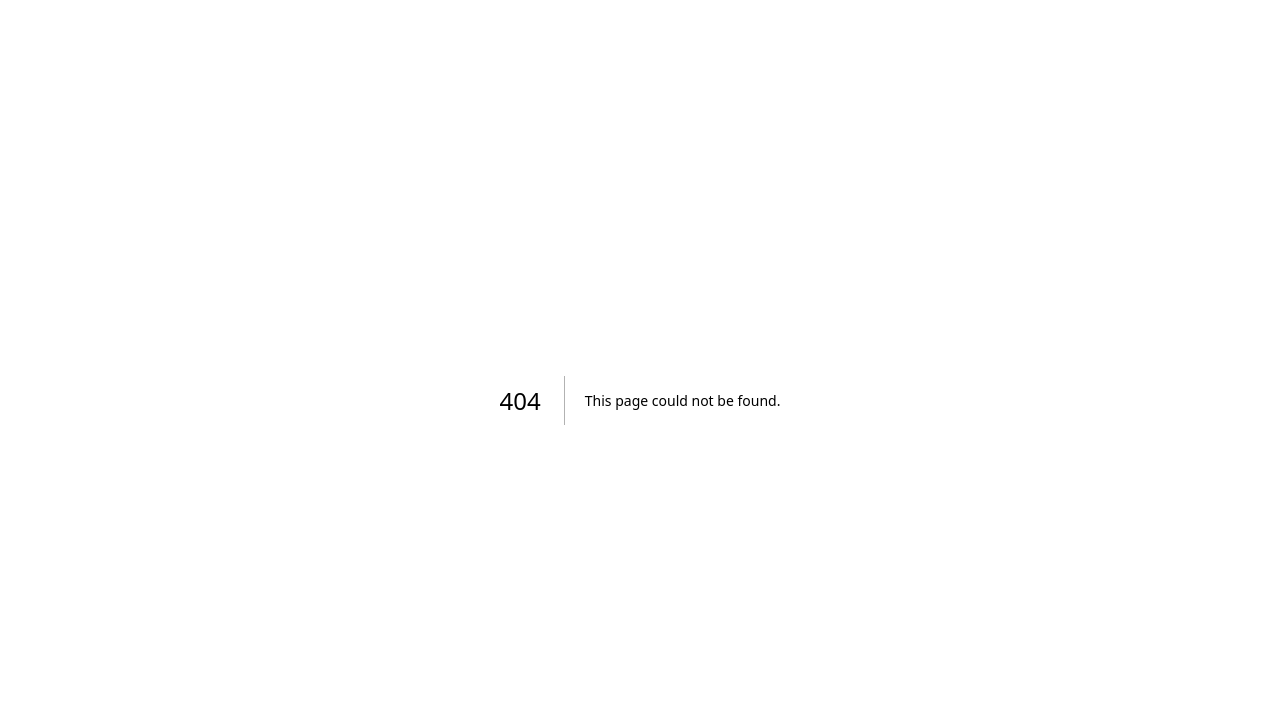
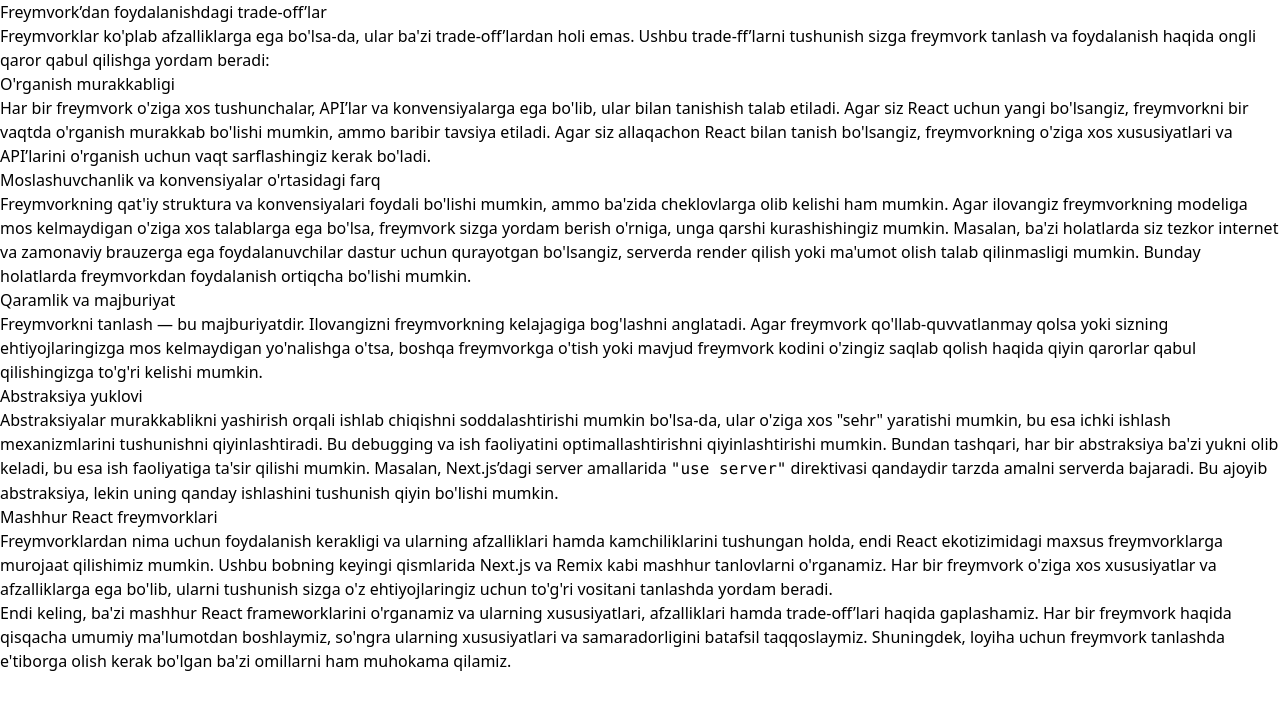
Before and after one commit to RustamovRR/webiston, a Next.js app: page /docs/react/frameworks/trade-offs-of-using-framework in a window 1280 px wide. Before the commit this address had no page. Shown: the top 710 px of the page. Built offline with nearby package versions, Linux system fonts and the light colour scheme.

Commit message:
feat: add 'trade-offs-of-using-framework' page

```diff
--- a/src/pages/docs/react/frameworks/_meta.json
+++ b/src/pages/docs/react/frameworks/_meta.json
@@ -1,4 +1,5 @@
 {
   "why-we-need-framework": "Nega bizga freymvork kerak",
-  "benefits-of-using-framework": "Freymvork’dan foydalanishning afzalliklari"
+  "benefits-of-using-framework": "Freymvork’dan foydalanishning afzalliklari",
+  "trade-offs-of-using-framework": "Freymvork’dan foydalanishdagi trade-off’lar"
 }
--- /dev/null
+++ b/src/pages/docs/react/frameworks/trade-offs-of-using-framework.mdx
@@ -0,0 +1,25 @@
+## Freymvork’dan foydalanishdagi trade-off’lar
+
+Freymvorklar ko'plab afzalliklarga ega bo'lsa-da, ular ba'zi trade-off’lardan holi emas. Ushbu trade-ff’larni tushunish sizga freymvork tanlash va foydalanish haqida ongli qaror qabul qilishga yordam beradi:
+
+
+#### O'rganish murakkabligi
+Har bir freymvork o'ziga xos tushunchalar, API’lar va konvensiyalarga ega bo'lib, ular bilan tanishish talab etiladi. Agar siz React uchun yangi bo'lsangiz, freymvorkni bir vaqtda o'rganish murakkab bo'lishi mumkin, ammo baribir tavsiya etiladi. Agar siz allaqachon React bilan tanish bo'lsangiz, freymvorkning o'ziga xos xususiyatlari va API’larini o'rganish uchun vaqt sarflashingiz kerak bo'ladi.
+
+
+#### Moslashuvchanlik va konvensiyalar o'rtasidagi farq
+Freymvorkning qat'iy struktura va konvensiyalari foydali bo'lishi mumkin, ammo ba'zida cheklovlarga olib kelishi ham mumkin. Agar ilovangiz freymvorkning modeliga mos kelmaydigan o'ziga xos talablarga ega bo'lsa, freymvork sizga yordam berish o'rniga, unga qarshi kurashishingiz mumkin. Masalan, ba'zi holatlarda siz tezkor internet va zamonaviy brauzerga ega foydalanuvchilar dastur uchun qurayotgan bo'lsangiz, serverda render qilish yoki ma'umot olish talab qilinmasligi mumkin. Bunday holatlarda freymvorkdan foydalanish ortiqcha bo'lishi mumkin.
+
+
+#### Qaramlik va majburiyat
+Freymvorkni tanlash — bu majburiyatdir. Ilovangizni freymvorkning kelajagiga bog'lashni anglatadi. Agar freymvork qo'llab-quvvatlanmay qolsa yoki sizning ehtiyojlaringizga mos kelmaydigan yo'nalishga o'tsa, boshqa freymvorkga o'tish yoki mavjud freymvork kodini o'zingiz saqlab qolish haqida qiyin qarorlar qabul qilishingizga to'g'ri kelishi mumkin.
+
+
+#### Abstraksiya yuklovi
+Abstraksiyalar murakkablikni yashirish orqali ishlab chiqishni soddalashtirishi mumkin bo'lsa-da, ular o'ziga xos "sehr" yaratishi mumkin, bu esa ichki ishlash mexanizmlarini tushunishni qiyinlashtiradi. Bu debugging va ish faoliyatini optimallashtirishni qiyinlashtirishi mumkin. Bundan tashqari, har bir abstraksiya ba'zi yukni olib keladi, bu esa ish faoliyatiga ta'sir qilishi mumkin. Masalan, Next.js’dagi server amallarida `"use server"` direktivasi qandaydir tarzda amalni serverda bajaradi. Bu ajoyib abstraksiya, lekin uning qanday ishlashini tushunish qiyin bo'lishi mumkin.
+
+
+### Mashhur React freymvorklari
+Freymvorklardan nima uchun foydalanish kerakligi va ularning afzalliklari hamda kamchiliklarini tushungan holda, endi React ekotizimidagi maxsus freymvorklarga murojaat qilishimiz mumkin. Ushbu bobning keyingi qismlarida Next.js va Remix kabi mashhur tanlovlarni o'rganamiz. Har bir freymvork o'ziga xos xususiyatlar va afzalliklarga ega bo'lib, ularni tushunish sizga o'z ehtiyojlaringiz uchun to'g'ri vositani tanlashda yordam beradi.
+
+Endi keling, ba'zi mashhur React frameworklarini o'rganamiz va ularning xususiyatlari, afzalliklari hamda trade-off’lari haqida gaplashamiz. Har bir freymvork haqida qisqacha umumiy ma'lumotdan boshlaymiz, so'ngra ularning xususiyatlari va samaradorligini batafsil taqqoslaymiz. Shuningdek, loyiha uchun freymvork tanlashda e'tiborga olish kerak bo'lgan ba'zi omillarni ham muhokama qilamiz.
```
